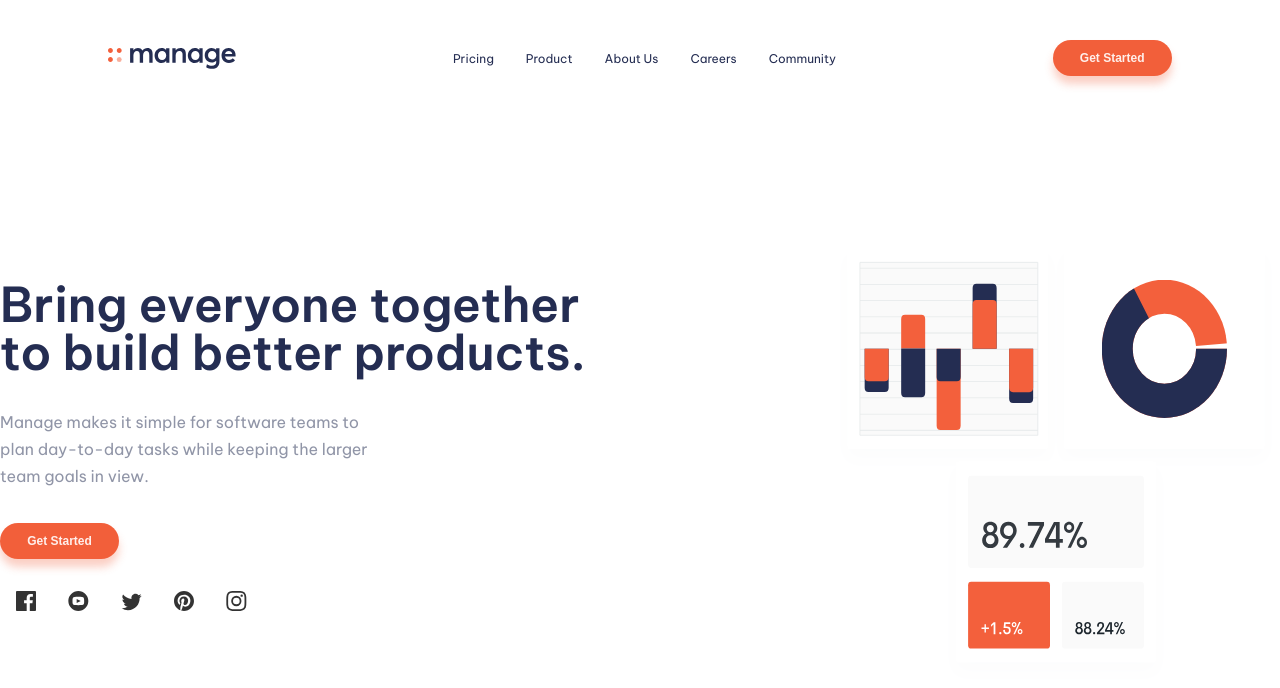
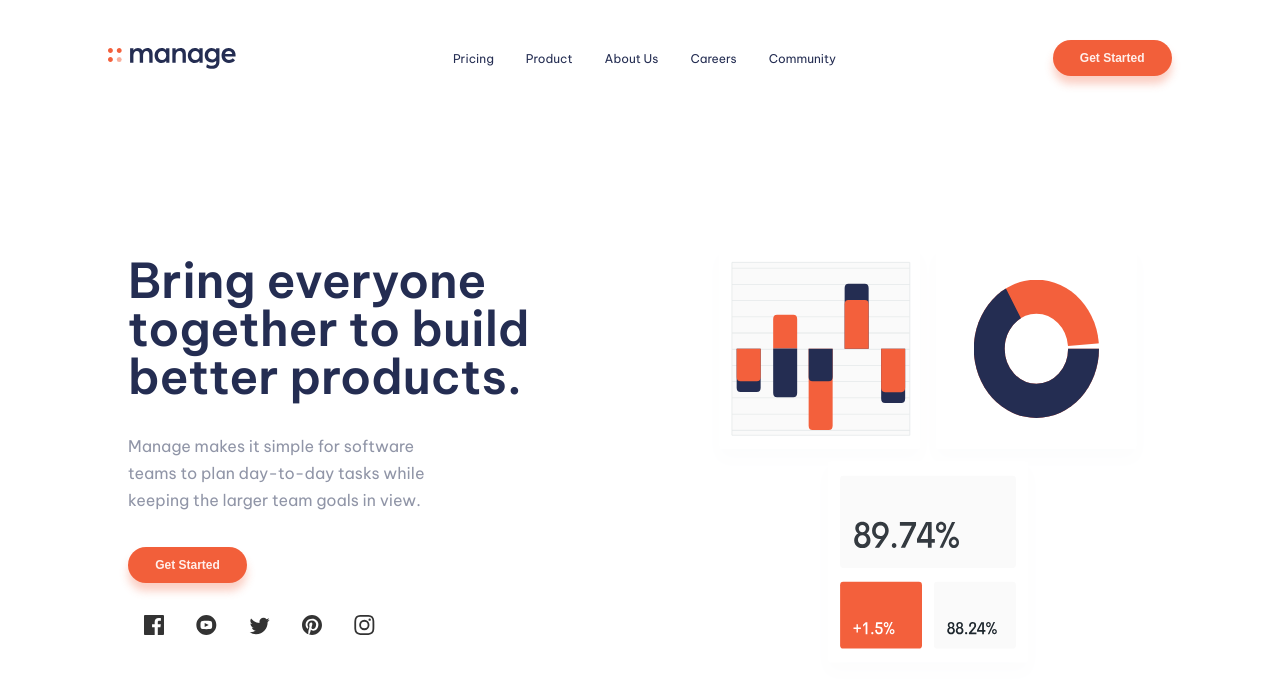
Before and after one commit to matiasealianelli/clon-manage, a React (Vite) app: page / in a window 1280 px wide. Shown: the top 688 px of the page. Built offline with nearby package versions, Linux system fonts and the light colour scheme.

Commit message:
Agregue contenedor contSection en App.jsx

```diff
--- a/src/App.jsx
+++ b/src/App.jsx
@@ -5,15 +5,19 @@ import Hero from './components/Hero'
 import Service from './components/Service'
 import Reviews from './components/Reviews'
 import Footer from './components/Footer'
+import './index.css'
 
 export default function App() {
   return (
     <>
-      <Header />
-      <Hero />
-      <Service />
-      <Reviews />
-      <Footer />
+      <div className="contSection">
+        <Header />
+        <Hero />
+        <Service />
+        <Reviews />
+        <Footer />
+      </div>
+
     </>
   )
 }
```
